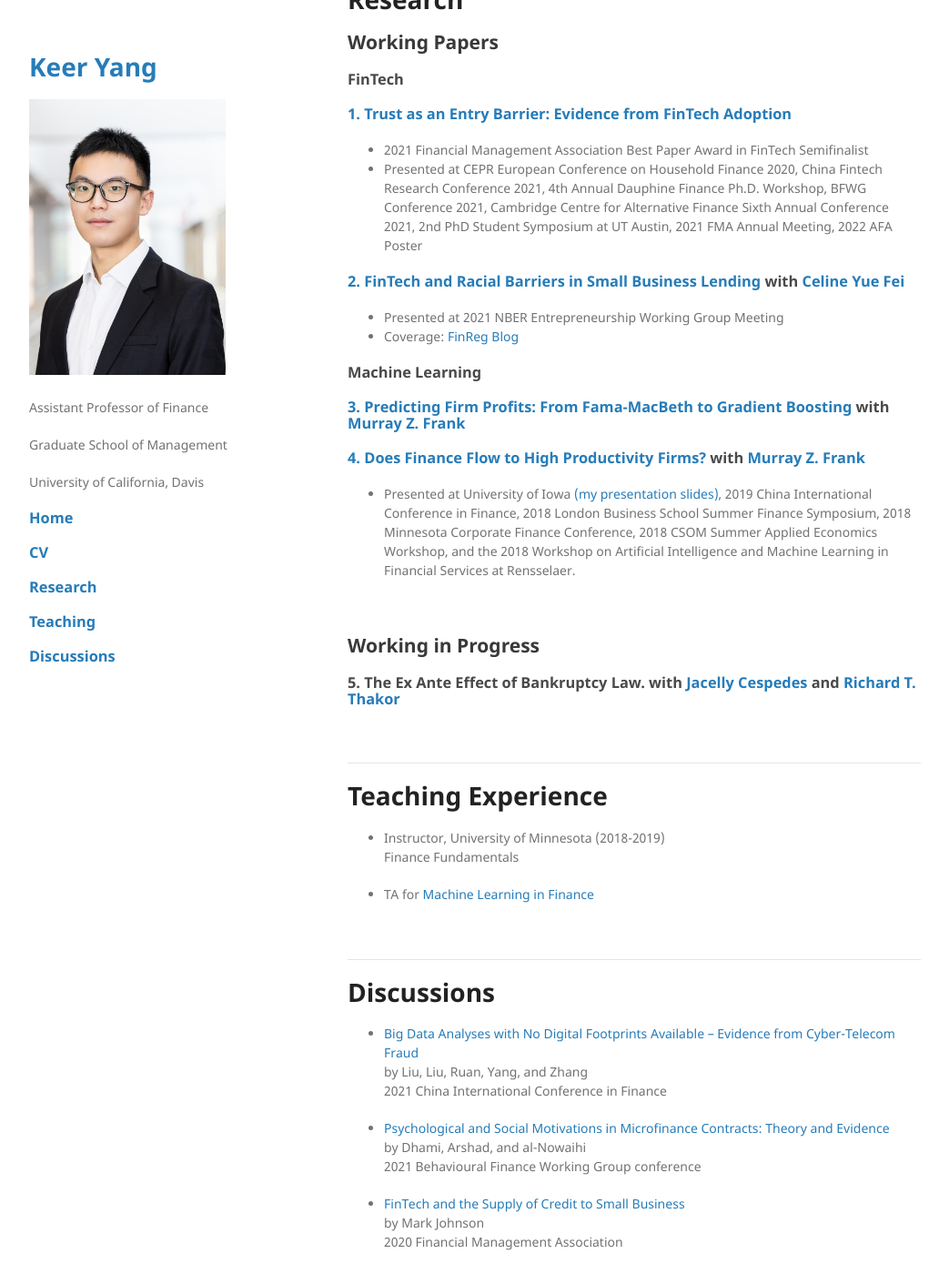
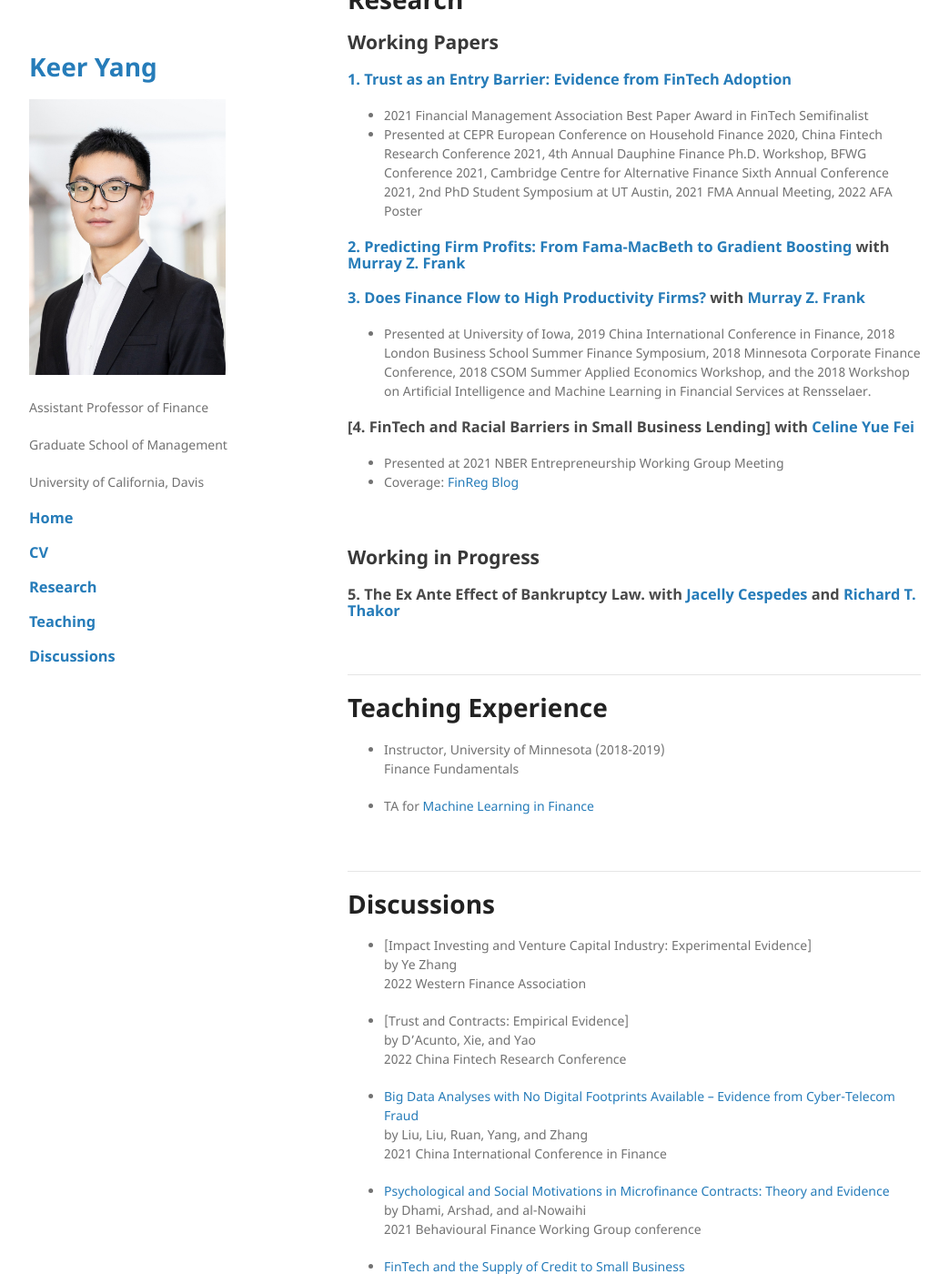
Before and after one commit to keeryang/keeryang.github.io, a Jekyll site: the page built from index.md, in a window 1280 px wide and 1400 px high, scrolled down 349 px. Shown: the whole window at 91% size, without its empty margins (118-1161 px from the left). Built offline with Jekyll 4.4.1, drawn with Linux system fonts in a browser that asks for light colours; the repository's description, which GitHub fills in, is left out; our own code applies the rules of GitHub Pages for plain Markdown files.

Commit message:
Update index.md

```diff
--- a/index.md
+++ b/index.md
@@ -21,23 +21,19 @@ Email: <kkeyang@ucdavis.edu>
 
 ## Working Papers
 
-### FinTech
-
 ### [1. Trust as an Entry Barrier: Evidence from FinTech Adoption](./papers/JMP_TrustFinTech_KeerYang_2021Nov03.pdf)
 *   2021 Financial Management Association Best Paper Award in FinTech Semifinalist
 *   Presented at CEPR European Conference on Household Finance 2020, China Fintech Research Conference 2021, 4th Annual Dauphine Finance Ph.D. Workshop, BFWG Conference 2021, Cambridge Centre for Alternative Finance Sixth Annual Conference 2021, 2nd PhD Student Symposium at UT Austin, 2021 FMA Annual Meeting, 2022 AFA Poster
 
-### [2. FinTech and Racial Barriers in Small Business Lending](https://papers.ssrn.com/sol3/papers.cfm?abstract_id=3949148) with [Celine Yue Fei](https://www.celinefei.com/)
+### [2. Predicting Firm Profits: From Fama-MacBeth to Gradient Boosting](./papers/WP_MachineLearningProfit_KeerYang_2021Nov01.pdf) with [Murray Z. Frank](https://mzfrank.github.io/myweb/)
+
+### [3. Does Finance Flow to High Productivity Firms?](./papers/WP_DoesFinaFlow_KeerYang_2021Nov01.pdf) with [Murray Z. Frank](https://mzfrank.github.io/myweb/)
+*   Presented at University of Iowa, 2019  China International Conference in Finance, 2018 London Business School Summer Finance Symposium, 2018 Minnesota Corporate Finance
+Conference, 2018 CSOM Summer Applied Economics Workshop, and the 2018 Workshop on Artificial Intelligence and Machine Learning in Financial Services at Rensselaer.
+
+### [4. FinTech and Racial Barriers in Small Business Lending] with [Celine Yue Fei](https://www.celinefei.com/)
 *   Presented at 2021 NBER Entrepreneurship Working Group Meeting
 *   Coverage: [FinReg Blog](https://sites.law.duke.edu/thefinregblog/2022/03/16/fintech-and-racial-barriers-in-small-business-lending/)
-
-### Machine Learning
-
-### [3. Predicting Firm Profits: From Fama-MacBeth to Gradient Boosting](./papers/WP_MachineLearningProfit_KeerYang_2021Nov01.pdf) with [Murray Z. Frank](https://mzfrank.github.io/myweb/)
-
-### [4. Does Finance Flow to High Productivity Firms?](./papers/WP_DoesFinaFlow_KeerYang_2021Nov01.pdf) with [Murray Z. Frank](https://mzfrank.github.io/myweb/)
-*   Presented at University of Iowa [(my presentation slides)](./papers/FrankYang2019_Iowa.pdf), 2019  China International Conference in Finance, 2018 London Business School Summer Finance Symposium, 2018 Minnesota Corporate Finance
-Conference, 2018 CSOM Summer Applied Economics Workshop, and the 2018 Workshop on Artificial Intelligence and Machine Learning in Financial Services at Rensselaer.
 
 
 
@@ -64,7 +60,13 @@ Conference, 2018 CSOM Summer Applied Economics Workshop, and the 2018 Workshop o
 ---
 
 # Discussions
+*   [Impact Investing and Venture Capital Industry: Experimental Evidence]<br/>
+    by Ye Zhang <br/>
+    2022 Western Finance Association
 
+*   [Trust and Contracts: Empirical Evidence]<br/>
+    by D’Acunto, Xie, and Yao <br/>
+    2022 China Fintech Research Conference
 
 *   [Big Data Analyses with No Digital Footprints Available – Evidence from Cyber-Telecom Fraud](./discussions/Discussion_Liuetal_DigitalFootprints_byKeerYANG.pdf)<br/>
     by Liu, Liu, Ruan, Yang, and Zhang <br/>
```
